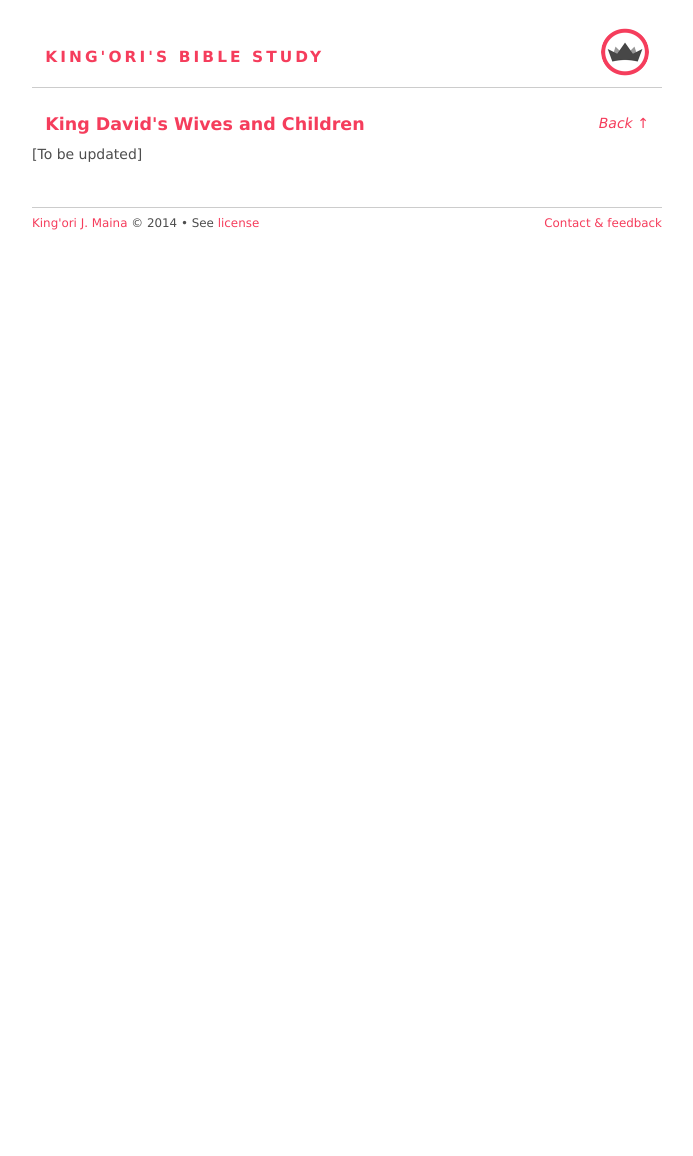
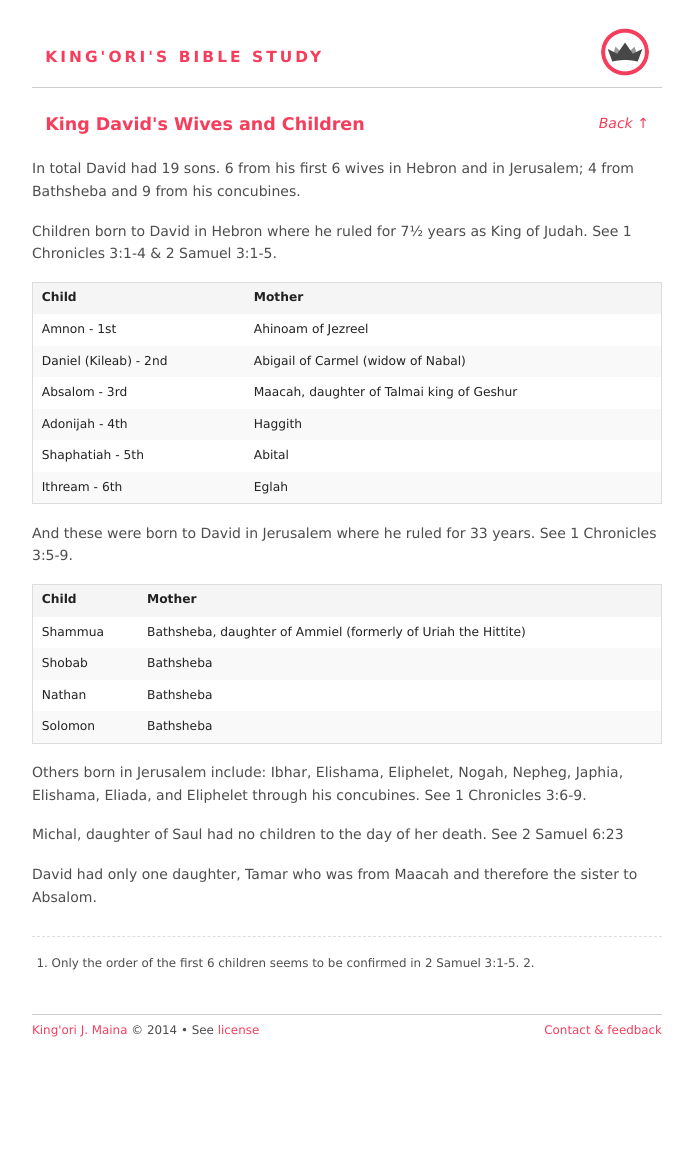
Before and after one commit to itskingori/systematic-theology, a Jekyll site: the page built from topics/king-davids-children.md, in a window 1280 px wide. Shown: the whole page, without its empty margins (293-986 px from the left). Built offline with Jekyll 4.4.1, drawn with Linux system fonts in a browser that asks for light colours; Markdown is read by kramdown in place of the engine named in the settings; before the commit the page ends 900 px from its top, so only the background shows below that.

Commit message:
The Wives and Children of King David

```diff
--- a/_layouts/study.html
+++ b/_layouts/study.html
@@ -17,6 +17,7 @@
         </div>
       </div>
     </div>
+    <br/>
     <div class="row">
       <div class="small-11 small-centered medium-10 medium-centered large-9 large-centered column clearfix">
         <section id="study" class="content">
--- a/topics/king-davids-children.md
+++ b/topics/king-davids-children.md
@@ -6,4 +6,41 @@ sectionlink: /topics/
 description: The Wives and Children of King David
 ---
 
-[To be updated]
+In total David had 19 sons. 6 from his first 6 wives in Hebron and in Jerusalem;
+4 from Bathsheba and 9 from his concubines.
+
+Children born to David in Hebron where he ruled for 7½ years as King of Judah.
+See 1 Chronicles 3:1-4 & 2 Samuel 3:1-5.
+
+| Child                  | Mother                    |
+| ---------------------- | --------------------------|
+| Amnon - 1st            | Ahinoam of Jezreel |
+| Daniel (Kileab) - 2nd  | Abigail of Carmel (widow of Nabal) |
+| Absalom - 3rd          | Maacah, daughter of Talmai king of Geshur |
+| Adonijah - 4th         | Haggith |
+| Shaphatiah - 5th       | Abital |
+| Ithream - 6th          | Eglah |
+
+And these were born to David in Jerusalem where he ruled for 33 years. See 1
+Chronicles 3:5-9.
+
+| Child       | Mother                    |
+| ----------- | --------------------------|
+| Shammua     | Bathsheba, daughter of Ammiel (formerly of Uriah the Hittite) |
+| Shobab      | Bathsheba |
+| Nathan      | Bathsheba |
+| Solomon     | Bathsheba |
+
+Others born in Jerusalem include: Ibhar, Elishama, Eliphelet, Nogah, Nepheg,
+Japhia, Elishama, Eliada, and Eliphelet through his concubines. See 1 Chronicles
+3:6-9.
+
+Michal, daughter of Saul had no children to the day of her death. See 2 Samuel 6:23
+
+David had only one daughter, Tamar who was from Maacah and therefore the sister
+to Absalom.
+
+---
+
+1. Only the order of the first 6 children seems to be confirmed in 2 Samuel 3:1-5.
+2.
```
